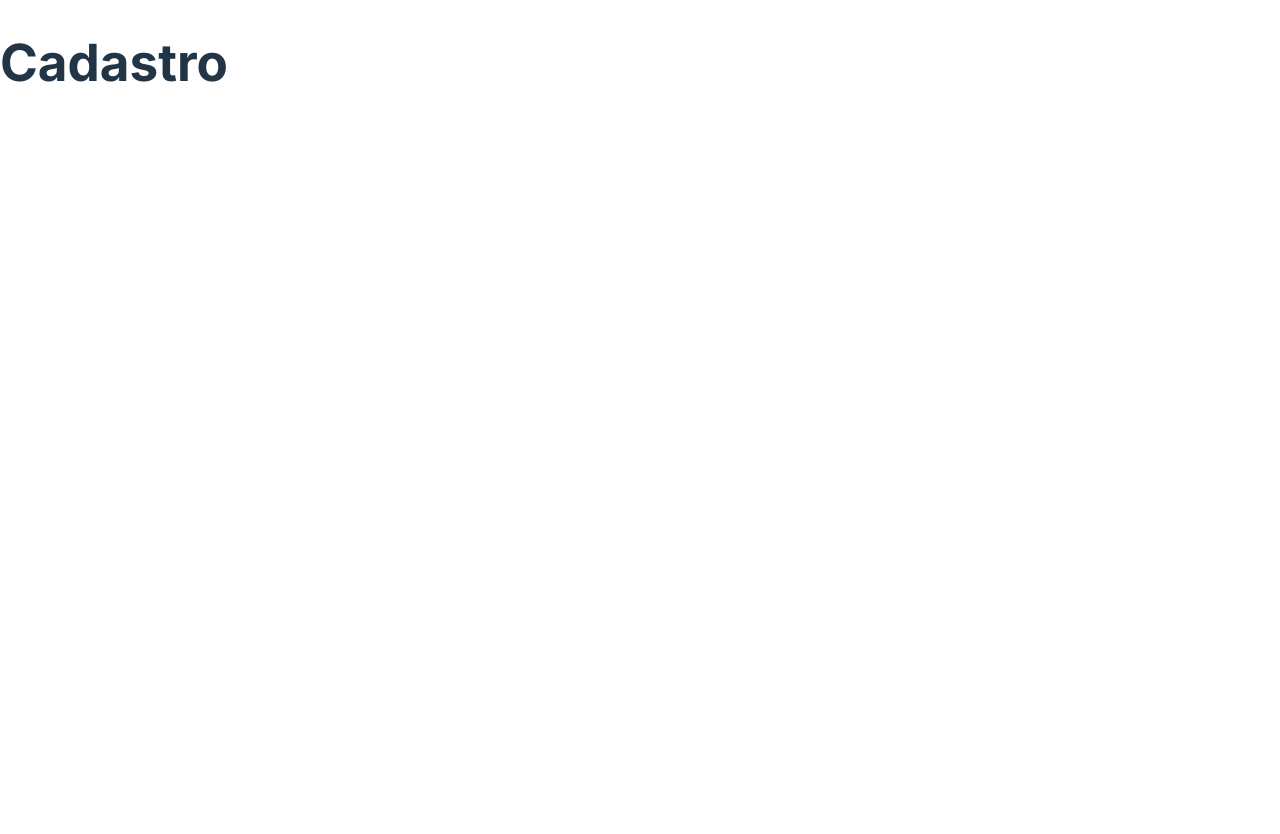
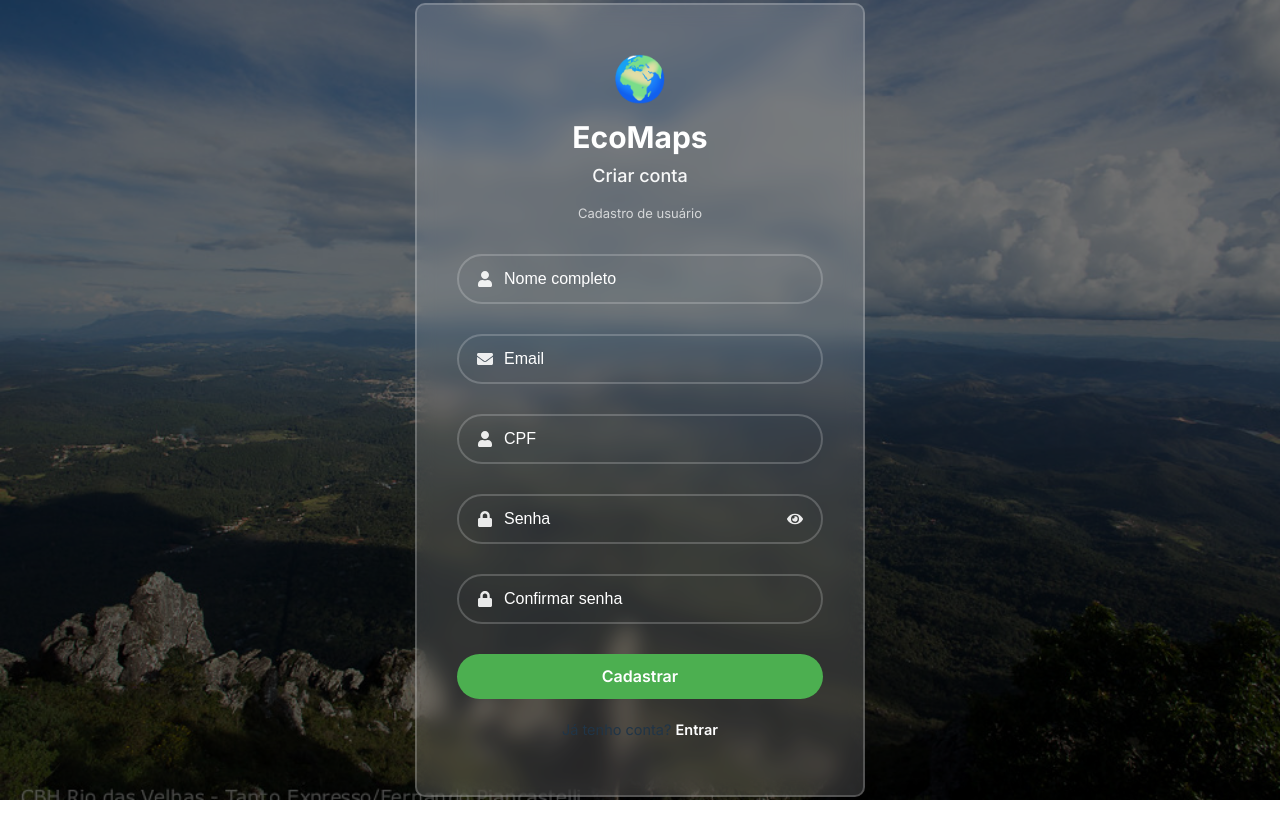
Before and after one commit to joaopedroaguiarsilva/EcoMaps, a React (Vite) app in the folder frontend/: page /register in a window 1280 px wide. After the commit the page ends 800 px from the top, so only its background shows below. Built offline with nearby package versions, Linux system fonts and the light colour scheme.

Commit message:
feat: criando tela de register

```diff
--- /dev/null
+++ b/frontend/src/components/AuthLayout.jsx
@@ -0,0 +1,15 @@
+import bgImage from "../assets/login-bg.jpg";
+import "./AuthLayout.css";
+
+function AuthLayout({ children }) {
+  return (
+    <div
+      className="login-background"
+      style={{ backgroundImage: `url(${bgImage})` }}
+    >
+      <div className="container">{children}</div>
+    </div>
+  );
+}
+
+export default AuthLayout;
--- /dev/null
+++ b/frontend/src/components/InputField.jsx
@@ -0,0 +1,36 @@
+function InputField({
+  icon: Icon,
+  rightIcon,
+  onRightIconClick,
+  type = "text",
+  placeholder,
+  value,
+  onChange,
+  name, // 👈 RECEBE O NAME
+}) {
+  return (
+    <div className="input-field">
+      {Icon && <Icon className="icon icon-user" />}
+
+      <input
+        name={name}        // 👈 PASSA PARA O INPUT
+        type={type}
+        placeholder={placeholder}
+        value={value}
+        onChange={onChange}
+        required
+      />
+
+      {rightIcon && (
+        <span
+          className="icon toggle-password"
+          onClick={onRightIconClick}
+        >
+          {rightIcon}
+        </span>
+      )}
+    </div>
+  );
+}
+
+export default InputField;
--- a/frontend/src/pages/Login.jsx
+++ b/frontend/src/pages/Login.jsx
@@ -1,10 +1,8 @@
 import { useState } from "react";
 import { FaUser, FaLock, FaEye, FaEyeSlash } from "react-icons/fa";
 import { Link } from "react-router-dom";
-import "./Login.css";
-import bgImage from "../assets/login-bg.jpg";
-
-
+import AuthLayout from "../components/AuthLayout";
+import InputField from "../components/InputField";
 
 function Login() {
   const [email, setEmail] = useState("");
@@ -17,14 +15,9 @@ function Login() {
   }
 
   return (
-    <div
-      className="login-background"
-      style={{ backgroundImage: `url(${bgImage})` }}
-    >
-      <div className="container">
+    <AuthLayout>
       <form onSubmit={handleSubmit}>
-
-          {/* Identidade do sistema */}
+        {/* Identidade */}
         <div className="brand">
           <div className="brand-icon">🌍</div>
           <h1>EcoMaps</h1>
@@ -32,38 +25,23 @@ function Login() {
           <p>Mapeando impacto ambiental em tempo real em Sabará</p>
         </div>
 
-          <div className="input-field">
-            <FaUser className="icon icon-user" />
-            <input
+        <InputField
+          icon={FaUser}
           type="email"
           placeholder="Email"
           value={email}
           onChange={(e) => setEmail(e.target.value)}
-              required
         />
-          </div>
 
-          <div className="input-field">
-            <FaLock className="icon icon-user" />
-
-            <input
+        <InputField
+          icon={FaLock}
           type={mostrarSenha ? "text" : "password"}
           placeholder="Senha"
           value={senha}
           onChange={(e) => setSenha(e.target.value)}
-              required
+          rightIcon={mostrarSenha ? <FaEyeSlash /> : <FaEye />}
+          onRightIconClick={() => setMostrarSenha(!mostrarSenha)}
         />
-
-            <span
-              className="icon toggle-password"
-              onClick={() => setMostrarSenha(!mostrarSenha)}
-              aria-label={mostrarSenha ? "Ocultar senha" : "Mostrar senha"}
-            >
-              {mostrarSenha ? <FaEyeSlash /> : <FaEye />}
-            </span>
-          </div>
-
-
 
         <div className="recall-forget">
           <a href="#">Esqueci minha senha</a>
@@ -73,12 +51,12 @@ function Login() {
 
         <div className="signup-link">
           <p>
-              Ainda não tenho uma conta? <Link to="/register">Registrar</Link>
+            Ainda não tenho uma conta?{" "}
+            <Link to="/register">Registrar</Link>
           </p>
         </div>
       </form>
-      </div>
-    </div>
+    </AuthLayout>
   );
 }
 
--- a/frontend/src/pages/Register.jsx
+++ b/frontend/src/pages/Register.jsx
@@ -1,8 +1,87 @@
+import { useState } from "react";
+import { FaUser, FaEnvelope, FaLock, FaEye, FaEyeSlash } from "react-icons/fa";
+import { Link } from "react-router-dom";
+import AuthLayout from "../components/AuthLayout";
+import InputField from "../components/InputField";
+
 function Register() {
+  const [form, setForm] = useState({});
+  const [mostrarSenha, setMostrarSenha] = useState(false);
+
+  function handleChange(e) {
+    const { name, value } = e.target;
+    setForm((prev) => ({ ...prev, [name]: value }));
+  }
+
+  function handleSubmit(e) {
+    e.preventDefault();
+    console.log(form);
+  }
+
   return (
-    <div>
-      <h1>Cadastro</h1>
-    </div>
+    <AuthLayout>
+      <form onSubmit={handleSubmit}>
+        <div className="brand">
+          <div className="brand-icon">🌍</div>
+          <h1>EcoMaps</h1>
+          <h2 className="login-subtitle">Criar conta</h2>
+          <p>Cadastro de usuário</p>
+        </div>
+
+        <InputField
+          icon={FaUser}
+          placeholder="Nome completo"
+          value={form.nome || ""}
+          onChange={handleChange}
+          name="nome"
+        />
+
+        <InputField
+          icon={FaEnvelope}
+          placeholder="Email"
+          value={form.email || ""}
+          onChange={handleChange}
+          name="email"
+        />
+
+        <InputField
+          icon={FaUser}
+          placeholder="CPF"
+          value={form.cpf || ""}
+          onChange={handleChange}
+          name="cpf"
+        />
+
+        <InputField
+          icon={FaLock}
+          type={mostrarSenha ? "text" : "password"}
+          placeholder="Senha"
+          value={form.senha || ""}
+          onChange={handleChange}
+          name="senha"
+          rightIcon={mostrarSenha ? <FaEyeSlash /> : <FaEye />}
+          onRightIconClick={() => setMostrarSenha(!mostrarSenha)}
+        />
+
+        <InputField
+          icon={FaLock}
+          type="password"
+          placeholder="Confirmar senha"
+          value={form.confirmarSenha || ""}
+          onChange={handleChange}
+          name="confirmarSenha"
+        />
+
+
+        <button type="submit">Cadastrar</button>
+
+        <div className="signup-link">
+          <p>
+            Já tenho conta? <Link to="/login">Entrar</Link>
+          </p>
+        </div>
+      </form>
+    </AuthLayout>
   );
 }
 
```
Also changed, not shown: frontend/src/components/AuthLayout.css (renamed from frontend/src/pages/Login.css), frontend/src/components/Header.jsx (deleted). Lines whose indentation alone changed are shown as unchanged.
